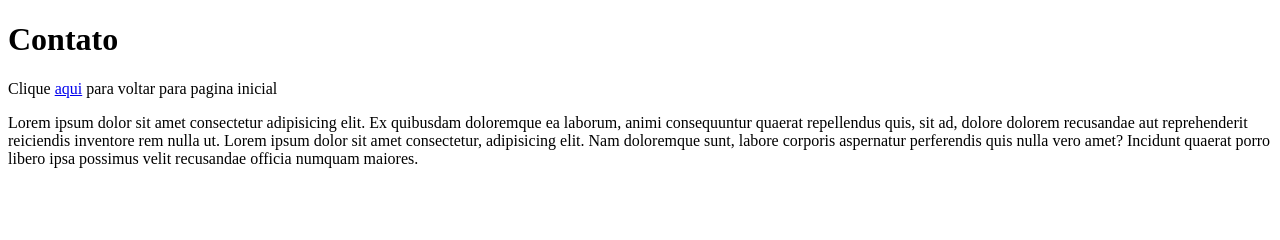
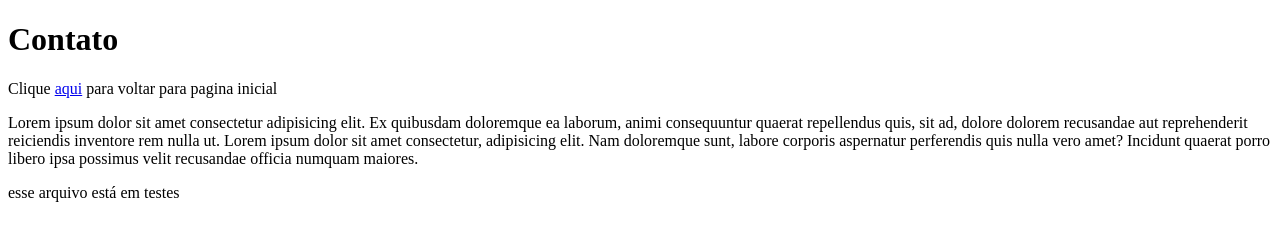
Before and after one commit to Brenoz001/git-branches-, a plain HTML site: page contato.html in a window 1280 px wide. Drawn offline with Linux system fonts and the light colour scheme.

Commit message:
adicionei a mensagem de teste

```diff
--- a/contato.html
+++ b/contato.html
@@ -15,6 +15,7 @@
     <section>
         Lorem ipsum dolor sit amet consectetur adipisicing elit. Ex quibusdam doloremque ea laborum, animi consequuntur
         quaerat repellendus quis, sit ad, dolore dolorem recusandae aut reprehenderit reiciendis inventore rem nulla ut. Lorem ipsum dolor sit amet consectetur, adipisicing elit. Nam doloremque sunt, labore corporis aspernatur perferendis quis nulla vero amet? Incidunt quaerat porro libero ipsa possimus velit recusandae officia numquam maiores.
+        <p>esse arquivo está em testes</p>
     </section>
 </body>
 
```
